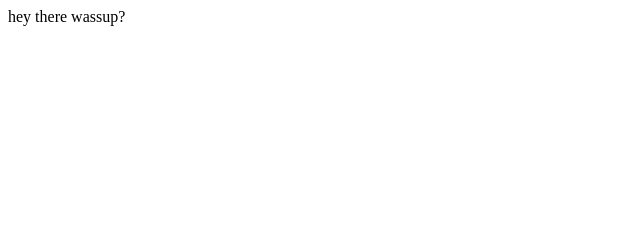
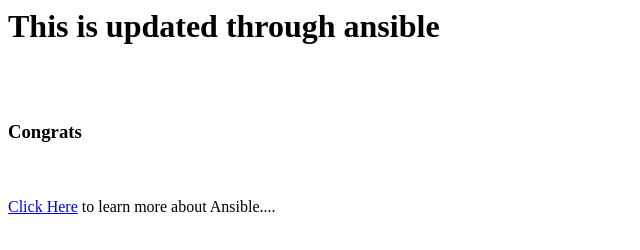
Before and after one commit to Hitanshu1619/web-server-template-cloudFormation, a plain HTML site: page index.html in a window 1280 px wide. Shown: the whole page, without its empty margins (0-640 px from the left). Drawn offline with Linux system fonts and the light colour scheme.

Commit message:
Add files via upload

```diff
--- a/index.html
+++ b/index.html
@@ -1,4 +1,7 @@
-<html>
-<body>
-<p> hey there wassup?</p>
-</body>
+<h1>This is updated through ansible</h1>
+<br>
+<br>
+<h3>Congrats</h3>
+<br>
+<br>
+<a href="https://www.ansible.com/">Click Here</a> to learn more about Ansible....
```
